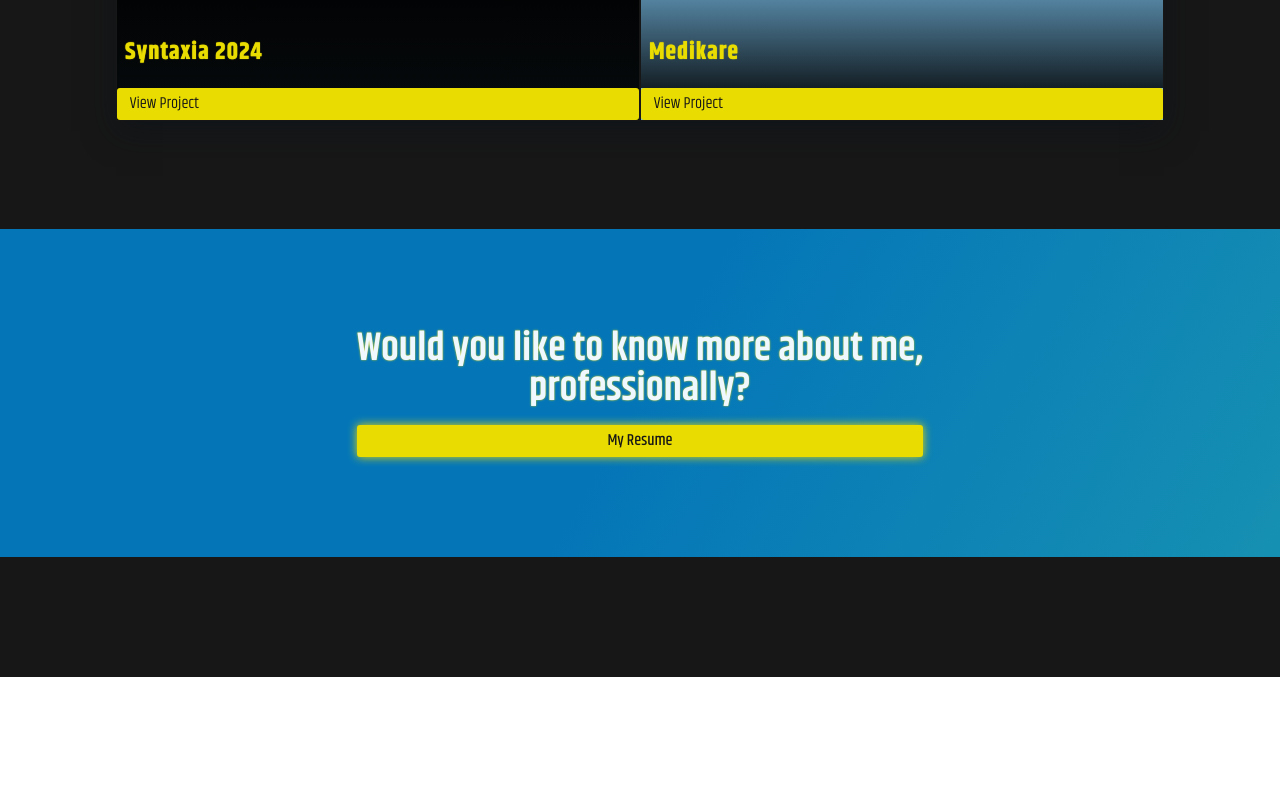
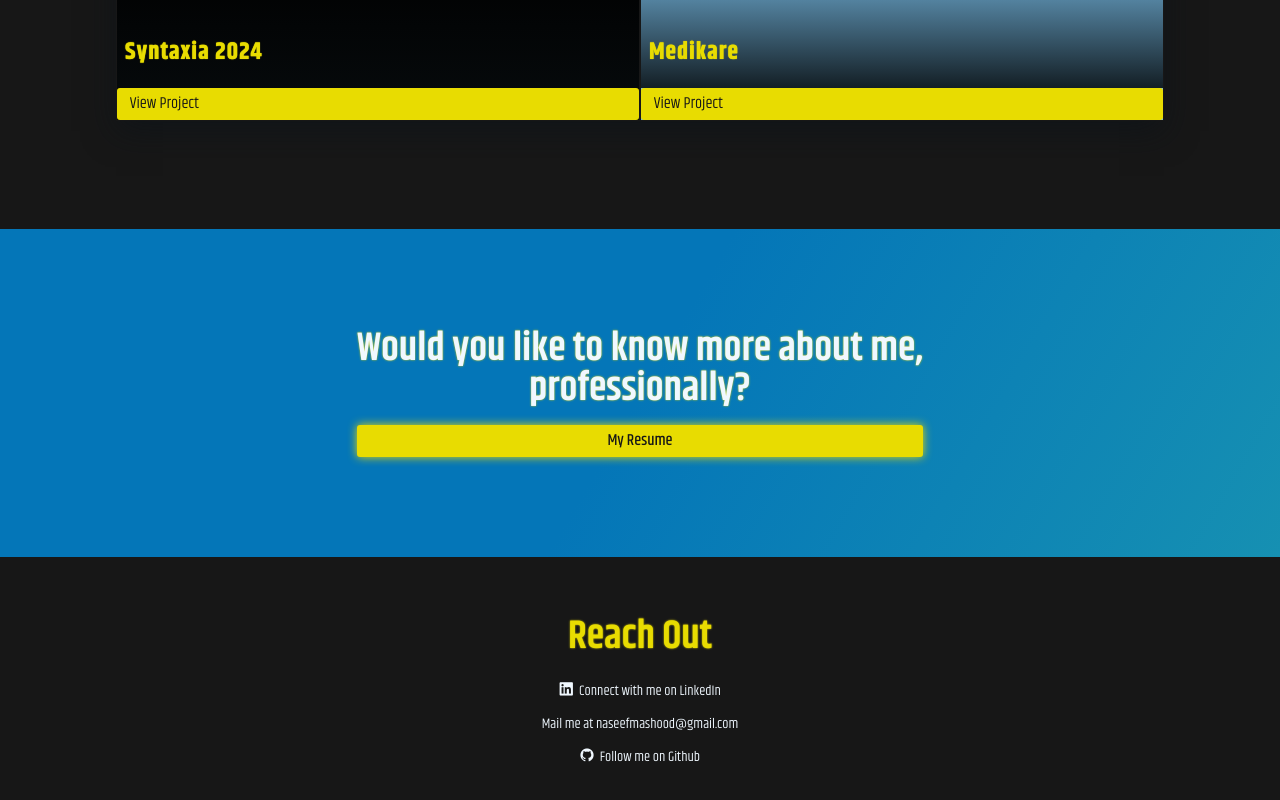
Before and after one commit to nosfeeferatu/project-feef, a website built with Vite: page index.html in a window 1280 px wide. Shown: the part 1962-2762 px from the top of the page. Before the commit the page ends 2639 px from the top, so only its background shows below. Built offline with nearby package versions, Linux system fonts and the light colour scheme.

Commit message:
Footer completed

```diff
--- a/index.html
+++ b/index.html
@@ -22,6 +22,7 @@
     <link rel="stylesheet" href="styles/components/about.css" />
     <link rel="stylesheet" href="styles/components/projects.css" />
     <link rel="stylesheet" href="styles/components/resume.css" />
+    <link rel="stylesheet" href="styles/components/footer.css" />
     <title>Naseef Mashood | Portfolio</title>
   </head>
   <body>
@@ -32,7 +33,7 @@
           <ul class="menu">
             <li><a href="#about">About</a></li>
             <li><a href="#projects">Projects</a></li>
-            <li><a href="#">Contact</a></li>
+            <li><a href="#contact">Contact</a></li>
           </ul>
         </nav>
       </header>
@@ -183,8 +184,32 @@
       </section>
 
       <!-- FOOTER SECTION -->
-      <footer>
-        <div class="container"></div>
+      <footer id="contact">
+        <div class="container">
+          <h2>Reach Out</h2>
+          <div class="footer-links">
+            <div>
+              <a
+                href="http://www.linkedin.com/in/naseefmashood"
+                target="_blank"
+              >
+                <i class="devicon-linkedin-plain"></i>
+                Connect with me on LinkedIn</a
+              >
+            </div>
+            <div>
+              <a href="mailto:naseefmashood@gmail.com"
+                >Mail me at naseefmashood@gmail.com</a
+              >
+            </div>
+            <div>
+              <a href="http://github.com/nosfeeferatu" target="_blank">
+                <i class="devicon-github-original"></i>
+                Follow me on Github</a
+              >
+            </div>
+          </div>
+        </div>
       </footer>
     </div>
 
--- a/styles/components/about.css
+++ b/styles/components/about.css
@@ -28,7 +28,7 @@
     height: 100%;
     width: 100%;
     inset: 0;
-    background: linear-gradient(transparent 30%, var(--dark-clr));
+    background: linear-gradient(transparent 30%, var(--dark-clr) 80%, var(--dark-clr));
 }
 
 .profile img {
--- /dev/null
+++ b/styles/components/footer.css
@@ -0,0 +1,28 @@
+footer {
+    text-align: center;
+}
+
+.footer-links {
+    display: flex;
+    flex-direction: column;
+    gap: 1rem;
+    padding: 1.5rem 0 1rem;
+}
+
+.footer-links a {
+    /* text-shadow: 0 0 40px var(--dark-clr); */
+    color: var(--white-clr);
+    font-family: 'Khand', sans-serif;
+    font-size: var(--size-sm);
+    transition: 0.3s ease-in-out;
+    text-decoration: none;
+}
+
+.footer-links a:hover {
+    text-shadow: 0 0 20px var(--primary-clr);
+    color: var(--primary-clr)
+}
+
+.footer-links i {
+    margin-right: 0.2rem;
+}
```
